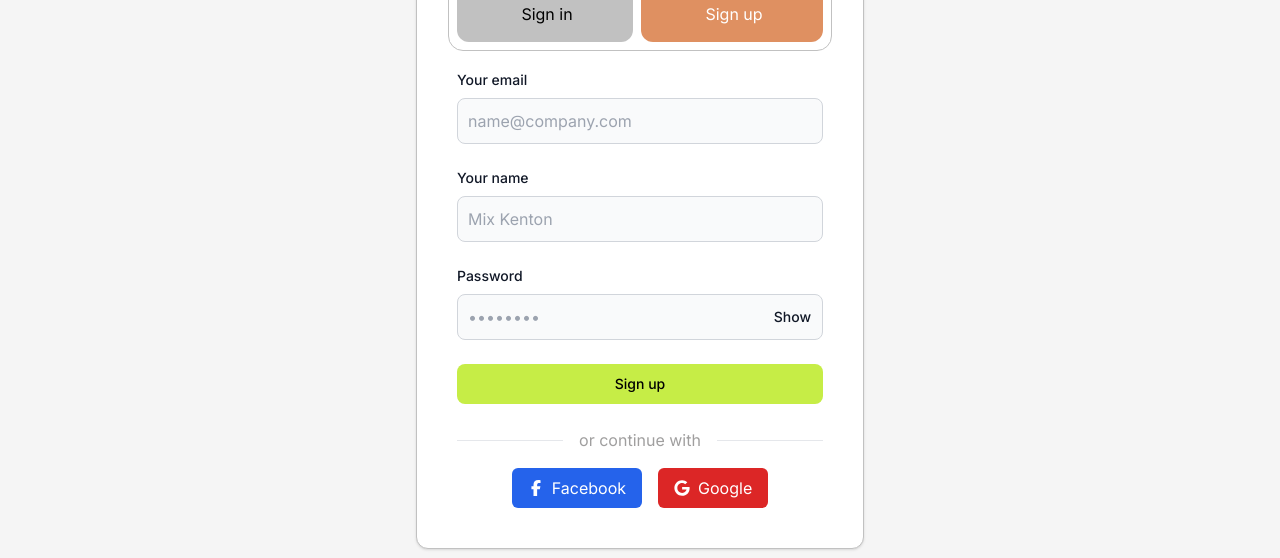
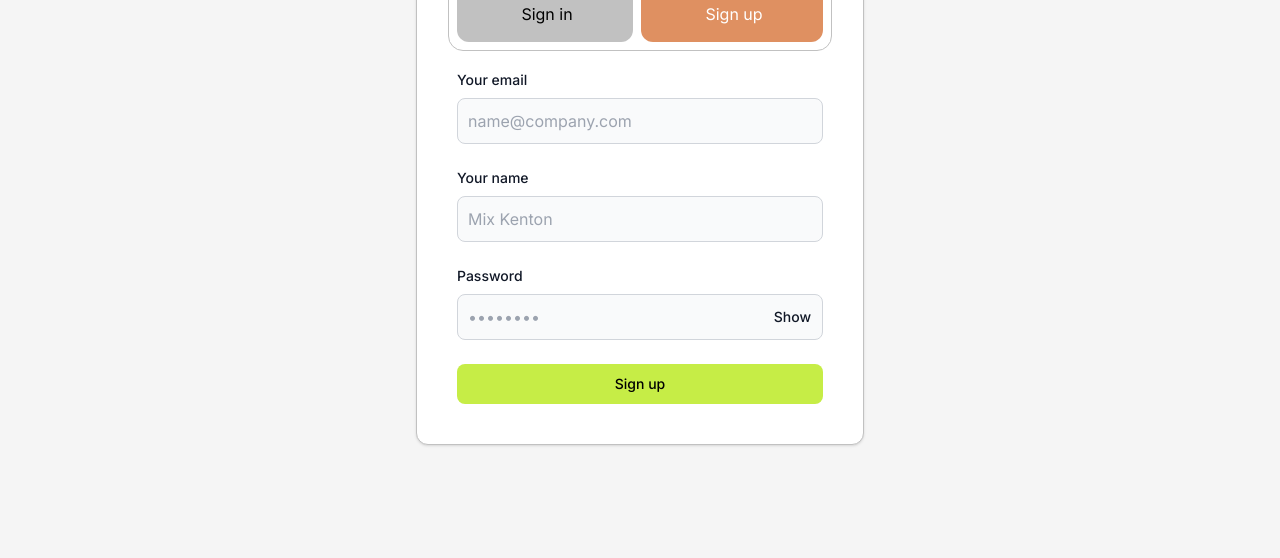
Before and after one commit to BHU23/price_of_astrophytum, a Next.js app: page /login in a window 1280 px wide. Both pictures are taken after a click on the tab "Sign up". Shown: the part 307-865 px from the top of the page. After the commit the page ends 800 px from the top, so only its background shows below. Built offline with nearby package versions, Linux system fonts and the light colour scheme.

Commit message:
update form register

```diff
--- a/src/components/header.tsx
+++ b/src/components/header.tsx
@@ -75,12 +75,17 @@ export default function Header() {
           </div>
 
           <div className="flex items-center justify-center ">
-            {!token && (
-              <div className="flex items-center justify-center  my-2 transition-colors duration-300 transform text-cta-text hover:border border-border rounded-md w-18 h-8 px-5 hover:text-tan md:my-0">
-                <div onClick={() => toggleIsOpenModel()}>Sign in/up</div>
+            {!token ? (
+              <div
+                onClick={() => toggleIsOpenModel()}
+                className="flex items-center justify-center cursor-pointer my-2 transition-colors duration-300 transform text-cta-text hover:border border-border rounded-md w-18 h-8 px-5 hover:text-tan md:my-0"
+              >
+                <div>Sign in/up</div>
               </div>
+            ) : (
+              ""
             )}
-            <div className="flex items-center justify-center  my-2 transition-colors duration-300 transform text-cta-text hover:border border-border rounded-md w-8 h-8  hover:text-tan ml-1 mr-5 md:my-0">
+            <div className="flex items-center justify-center cursor-pointer  my-2 transition-colors duration-300 transform text-cta-text hover:border border-border rounded-md w-8 h-8  hover:text-tan ml-1 mr-5 md:my-0">
               <ThemeSwitch />
             </div>
           </div>
--- /dev/null
+++ b/src/components/hook/signup.hook.tsx
@@ -0,0 +1,73 @@
+"use client";
+
+import { useState } from "react";
+import { useRouter } from "next/navigation";
+import { useGlobal } from "@/context/useGoble";
+
+export default function useSignUp() {
+  const [formData, setFormData] = useState({
+    email: "",
+    username: "",
+    password: "",
+  });
+
+  const [error, setError] = useState("");
+  const router = useRouter();
+  const { setUserProfile, toggleIsOpenModel, toggleToken } = useGlobal();
+  const [showPassword, setShowPassword] = useState(false);
+
+  const handleChange = (e: React.ChangeEvent<HTMLInputElement>) => {
+
+    setFormData({
+      ...formData,
+      [e.target.name]: e.target.value,
+    });
+    console.log("formData handleChange", formData);
+  };
+
+  const handleSignUpSubmit = async (e: React.FormEvent) => {
+    e.preventDefault();
+    console.log(formData);
+    try {
+      const response = await fetch("http://127.0.0.1:8000/api/register/", {
+        method: "POST",
+        headers: {
+          "Content-Type": "application/json",
+        },
+        body: JSON.stringify(formData),
+      });
+
+      if (response.ok) {
+        const data = await response.json();
+
+        // Handle successful registration
+        localStorage.setItem("token", data.token);
+        console.log("data.user_profile", data.user_profile);
+        setUserProfile(data.user_profile);
+
+        toggleIsOpenModel();
+        router.push("/dashboard");
+        toggleToken(true);
+      } else {
+        const errorData = await response.json();
+        setError(errorData.error);
+      }
+    } catch (error) {
+      console.error("An error occurred:", error);
+      setError("An error occurred during registration.");
+    }
+  };
+
+  const togglePasswordVisibility = () => {
+    setShowPassword((prevState) => !prevState);
+  };
+
+  return {
+    useSignUpItems: {
+      handleChange,
+      handleSignUpSubmit,
+      showPassword,
+      togglePasswordVisibility,
+    },
+  };
+}
--- a/src/components/login/register_from.tsx
+++ b/src/components/login/register_from.tsx
@@ -1,9 +1,17 @@
-import useLogIn from "../hook/login.hook";
+import useSignUp from "../hook/signup.hook";
 
-export default function RegisterFrom() {
-  const { useLogInItems } = useLogIn();
+
+export default function RegisterForm() {
+  const { useSignUpItems } = useSignUp();
+  const {
+    handleChange,
+    handleSignUpSubmit,
+    showPassword,
+    togglePasswordVisibility,
+  } = useSignUpItems;
+
   return (
-    <form className="space-y-4 md:space-y-6" action="#">
+    <form className="space-y-4 md:space-y-6" onSubmit={handleSignUpSubmit}>
       <div>
         <label
           htmlFor="email"
@@ -15,6 +23,7 @@ export default function RegisterFrom() {
           type="email"
           name="email"
           id="email"
+          onChange={handleChange}
           className="bg-gray-50 border border-gray-300 text-gray-900 rounded-lg focus:ring-primary-600 focus:border-primary-600 block w-full p-2.5 dark:bg-gray-700 dark:border-gray-600 dark:placeholder-gray-400 dark:text-white dark:focus:ring-blue-500 dark:focus:border-blue-500"
           placeholder="name@company.com"
           required
@@ -22,15 +31,16 @@ export default function RegisterFrom() {
       </div>
       <div>
         <label
-          htmlFor="yourname"
+          htmlFor="username"
           className="block mb-2 text-sm font-medium text-gray-900 dark:text-white"
         >
           Your name
         </label>
         <input
-          type="yourname"
-          name="yourname"
-          id="yourname"
+          type="text"
+          name="username"
+          id="username"
+          onChange={handleChange}
           className="bg-gray-50 border border-gray-300 text-gray-900 rounded-lg focus:ring-primary-600 focus:border-primary-600 block w-full p-2.5 dark:bg-gray-700 dark:border-gray-600 dark:placeholder-gray-400 dark:text-white dark:focus:ring-blue-500 dark:focus:border-blue-500"
           placeholder="Mix Kenton"
           required
@@ -45,19 +55,20 @@ export default function RegisterFrom() {
         </label>
         <div className="relative">
           <input
-            type={useLogInItems.showPassword ? "text" : "password"}
+            type={showPassword ? "text" : "password"}
             name="password"
             id="password"
+            onChange={handleChange}
             placeholder="••••••••"
             className="bg-gray-50 border border-gray-300 text-gray-900 rounded-lg focus:ring-primary-600 focus:border-primary-600 block w-full p-2.5 dark:bg-gray-700 dark:border-gray-600 dark:placeholder-gray-400 dark:text-white dark:focus:ring-blue-500 dark:focus:border-blue-500"
             required
           />
           <button
             type="button"
-            onClick={useLogInItems.togglePasswordVisibility}
+            onClick={togglePasswordVisibility}
             className="absolute inset-y-0 right-0 flex items-center px-3 text-sm font-medium text-gray-900 dark:text-white"
           >
-            {useLogInItems.showPassword ? "Hide" : "Show"}
+            {showPassword ? "Hide" : "Show"}
           </button>
         </div>
       </div>
@@ -68,40 +79,6 @@ export default function RegisterFrom() {
       >
         Sign up
       </button>
-
-      <div className="mt-6">
-        <div className="flex items-center mb-4">
-          <hr className="flex-grow h-px bg-gray-200 border-none dark:bg-gray-700" />
-          <p className="text-center text-cta-gray px-4">or continue with</p>
-          <hr className="flex-grow h-px bg-gray-200 border-none dark:bg-gray-700" />
-        </div>
-        <div className="flex justify-center space-x-4">
-          <button className="bg-blue-600 text-white px-4 py-2 rounded-md hover:bg-blue-700 transition-colors duration-300 flex items-center">
-            <span className="[&>svg]:h-4 [&>svg]:w-4 mr-2">
-              <svg
-                xmlns="http://www.w3.org/2000/svg"
-                fill="currentColor"
-                viewBox="0 0 320 512"
-              >
-                <path d="M80 299.3V512H196V299.3h86.5l18-97.8H196V166.9c0-51.7 20.3-71.5 72.7-71.5c16.3 0 29.4 .4 37 1.2V7.9C291.4 4 256.4 0 236.2 0C129.3 0 80 50.5 80 159.4v42.1H14v97.8H80z" />
-              </svg>
-            </span>{" "}
-            Facebook
-          </button>
-          <button className="bg-red-600 text-white px-4 py-2 rounded-md hover:bg-red-700 transition-colors duration-300 flex items-center">
-            <span className="[&>svg]:h-4 [&>svg]:w-4 mr-2">
-              <svg
-                xmlns="http://www.w3.org/2000/svg"
-                fill="currentColor"
-                viewBox="0 0 488 512"
-              >
-                <path d="M488 261.8C488 403.3 391.1 504 248 504 110.8 504 0 393.2 0 256S110.8 8 248 8c66.8 0 123 24.5 166.3 64.9l-67.5 64.9C258.5 52.6 94.3 116.6 94.3 256c0 86.5 69.1 156.6 153.7 156.6 98.2 0 135-70.4 140.8-106.9H248v-85.3h236.1c2.3 12.7 3.9 24.9 3.9 41.4z" />
-              </svg>
-            </span>{" "}
-            Google
-          </button>
-        </div>
-      </div>
     </form>
   );
 }
--- a/src/context/useGoble.tsx
+++ b/src/context/useGoble.tsx
@@ -30,6 +30,7 @@ export const GlobalProvider: React.FC<GlobalProviderProps> = ({ children }) => {
   });
   const [token, setToken] = useState(false);
   const [isOpenModel, setIsOpenModel] = useState(false);
+  const [isOpen, setIsOpen] = useState(false);
 
   const toggleIsOpenModel = () => {
     setIsOpenModel(!isOpenModel);
@@ -63,6 +64,8 @@ export const GlobalProvider: React.FC<GlobalProviderProps> = ({ children }) => {
         toggleToken,
         toggleIsOpenModel,
         isOpenModel,
+        setIsOpen,
+        isOpen
       }}
     >
       {children}
```
